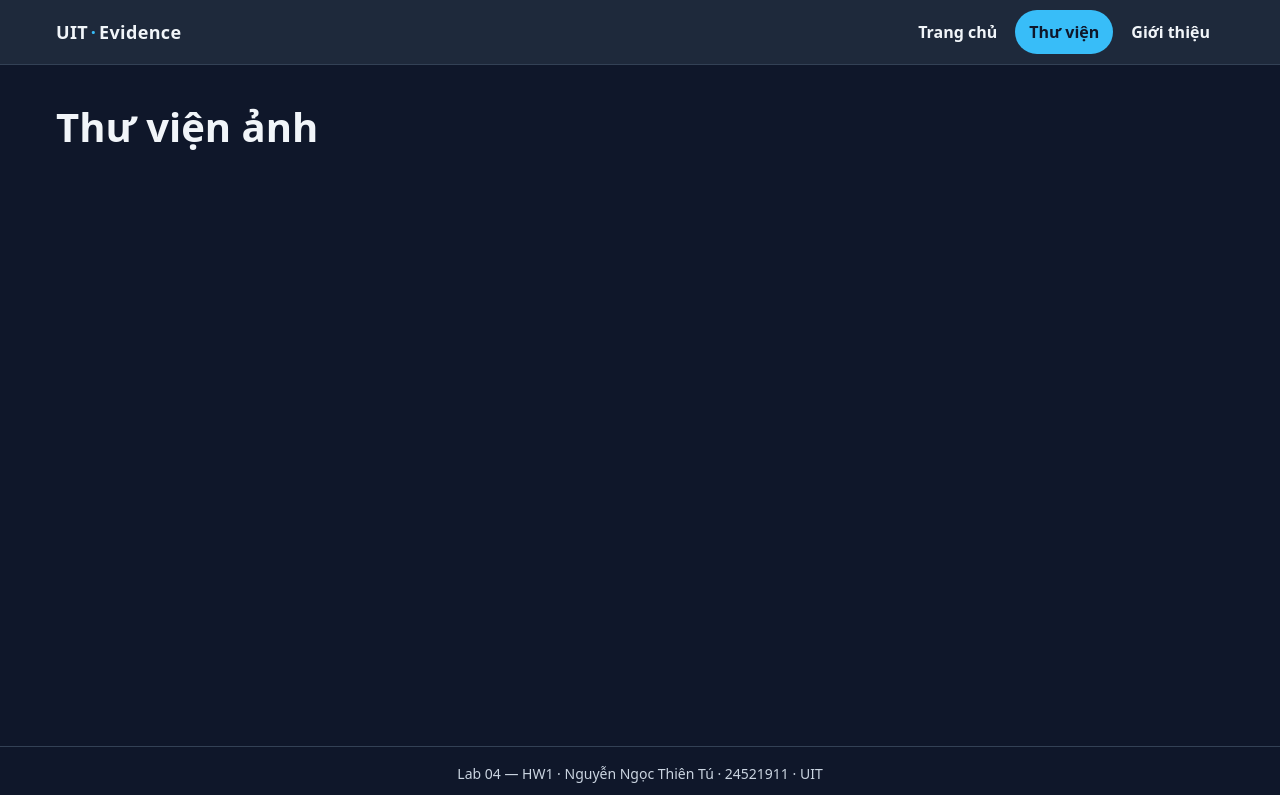
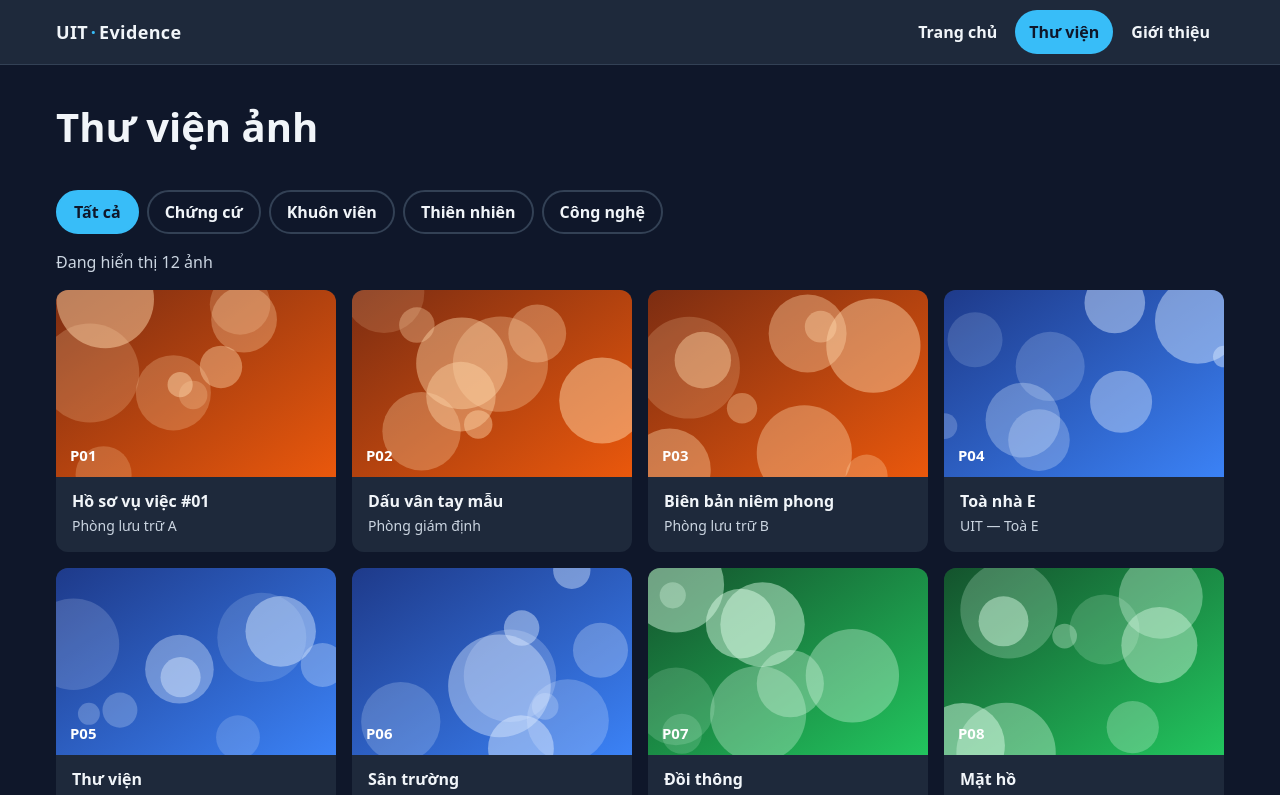
Before and after one commit to ninitu123456/lab04_web, a React (Vite) app in the folder hw1-photo-gallery/: page /gallery in a window 1280 px wide. Shown: the top 795 px of the page. Built offline with nearby package versions, Linux system fonts and the light colour scheme.

Commit message:
feat: implement category filter via useSearchParams

```diff
--- /dev/null
+++ b/hw1-photo-gallery/src/features/gallery/CategoryFilter.jsx
@@ -0,0 +1,34 @@
+import { Link } from 'react-router';
+import { CATEGORIES } from '../../data/photos.js';
+import { PARAM_CATEGORY } from '../../lib/gallery.js';
+
+/**
+ * Bộ lọc danh mục — mỗi lựa chọn là một <Link> đổi query string.
+ * Không giữ state cục bộ: URL là nguồn sự thật duy nhất (deep link).
+ * @param {{ active: string | null }} props
+ */
+export default function CategoryFilter({ active = null }) {
+  const options = [{ id: null, label: 'Tất cả' }, ...CATEGORIES];
+
+  return (
+    <nav aria-label="Lọc theo danh mục" className="filter">
+      <ul className="filter__list">
+        {options.map((option) => {
+          const isActive = option.id === active;
+          const to = option.id ? `?${PARAM_CATEGORY}=${encodeURIComponent(option.id)}` : '/gallery';
+          return (
+            <li key={option.id ?? 'all'}>
+              <Link
+                to={to}
+                className={isActive ? 'chip chip--active' : 'chip'}
+                aria-current={isActive ? 'true' : undefined}
+              >
+                {option.label}
+              </Link>
+            </li>
+          );
+        })}
+      </ul>
+    </nav>
+  );
+}
--- a/hw1-photo-gallery/src/features/gallery/GalleryPage.jsx
+++ b/hw1-photo-gallery/src/features/gallery/GalleryPage.jsx
@@ -1,11 +1,34 @@
+import { useSearchParams } from 'react-router';
+import { CATEGORIES, PHOTOS } from '../../data/photos.js';
+import { filterPhotos, isValidCategory, PARAM_CATEGORY } from '../../lib/gallery.js';
+import CategoryFilter from './CategoryFilter.jsx';
+import PhotoGrid from './PhotoGrid.jsx';
+
 /**
- * GalleryPage — khung route /gallery.
- * TODO(commit 7): bộ lọc danh mục + lưới ảnh điều khiển bằng useSearchParams.
+ * /gallery — state lọc đọc trực tiếp từ URL bằng useSearchParams.
+ * Danh sách hiển thị là state DẪN XUẤT: tính đồng bộ trong render, không useState/useEffect.
  */
 export default function GalleryPage() {
+  const [searchParams] = useSearchParams();
+  const category = searchParams.get(PARAM_CATEGORY);
+
+  const isUnknownCategory = Boolean(category) && !isValidCategory(category);
+  const visiblePhotos = filterPhotos(PHOTOS, category);
+  const categoryLabel = CATEGORIES.find((c) => c.id === category)?.label;
+
   return (
-    <section className="page">
-      <h1>Thư viện ảnh</h1>
+    <section className="page" aria-labelledby="gallery-heading">
+      <h1 id="gallery-heading">Thư viện ảnh</h1>
+
+      <CategoryFilter active={category} />
+
+      <p role="status" className="gallery-status">
+        {isUnknownCategory
+          ? `Không tìm thấy danh mục “${category}”. Hãy chọn một danh mục khác.`
+          : `Đang hiển thị ${visiblePhotos.length} ảnh${categoryLabel ? ` — ${categoryLabel}` : ''}`}
+      </p>
+
+      <PhotoGrid photos={visiblePhotos} />
     </section>
   );
 }
--- /dev/null
+++ b/hw1-photo-gallery/src/features/gallery/PhotoCard.jsx
@@ -0,0 +1,24 @@
+/**
+ * Thẻ ảnh trong lưới.
+ * width/height cố định + aspect-ratio CSS → trình duyệt giữ chỗ trước khi ảnh tải (CLS = 0).
+ * @param {{ photo: import('../../data/photos.js').Photo }} props
+ */
+export default function PhotoCard({ photo }) {
+  return (
+    <figure className="photo-card">
+      <img
+        src={photo.src}
+        alt={photo.alt}
+        width={photo.width}
+        height={photo.height}
+        loading="lazy"
+        decoding="async"
+        className="photo-card__img"
+      />
+      <figcaption className="photo-card__caption">
+        <span className="photo-card__title">{photo.title}</span>
+        <span className="photo-card__meta">{photo.location}</span>
+      </figcaption>
+    </figure>
+  );
+}
--- /dev/null
+++ b/hw1-photo-gallery/src/features/gallery/PhotoGrid.jsx
@@ -0,0 +1,17 @@
+import PhotoCard from './PhotoCard.jsx';
+
+/**
+ * Lưới ảnh — <ul> có nhãn để screen reader đọc được "Danh sách ảnh, n mục".
+ * @param {{ photos: readonly import('../../data/photos.js').Photo[] }} props
+ */
+export default function PhotoGrid({ photos }) {
+  return (
+    <ul className="photo-grid" aria-label="Danh sách ảnh">
+      {photos.map((photo) => (
+        <li key={photo.id} className="photo-grid__item">
+          <PhotoCard photo={photo} />
+        </li>
+      ))}
+    </ul>
+  );
+}
--- a/hw1-photo-gallery/src/index.css
+++ b/hw1-photo-gallery/src/index.css
@@ -92,3 +92,42 @@ a { color: var(--color-accent); }
 .meta-list { display: grid; grid-template-columns: max-content 1fr; gap: 0.5rem 1.5rem; }
 .meta-list dt { font-weight: 700; color: var(--color-muted); }
 .meta-list dd { margin: 0; }
+/* ---------- Gallery: filter ---------- */
+.filter { margin: 1rem 0; }
+.filter__list { display: flex; flex-wrap: wrap; gap: 0.5rem; list-style: none; margin: 0; padding: 0; }
+.chip {
+  display: inline-flex;
+  align-items: center;
+  min-height: 44px;
+  padding: 0 1rem;
+  border: 2px solid var(--color-surface-2);
+  border-radius: 999px;
+  color: var(--color-text);
+  text-decoration: none;
+  font-weight: 600;
+}
+.chip:hover { border-color: var(--color-accent); }
+.chip--active { background: var(--color-accent); border-color: var(--color-accent); color: var(--color-accent-ink); }
+
+.gallery-status { color: var(--color-muted); min-height: 1.5em; }
+
+/* ---------- Gallery: grid ---------- */
+.photo-grid {
+  display: grid;
+  grid-template-columns: repeat(auto-fill, minmax(min(100%, 260px), 1fr));
+  gap: 1rem;
+  list-style: none;
+  margin: 0;
+  padding: 0;
+}
+.photo-card {
+  margin: 0;
+  background: var(--color-surface);
+  border-radius: var(--radius);
+  overflow: hidden;
+  height: 100%;
+}
+.photo-card__img { width: 100%; aspect-ratio: 3 / 2; object-fit: cover; }
+.photo-card__caption { display: grid; gap: 0.125rem; padding: 0.75rem 1rem 1rem; }
+.photo-card__title { font-weight: 700; }
+.photo-card__meta { color: var(--color-muted); font-size: 0.875rem; }
```
